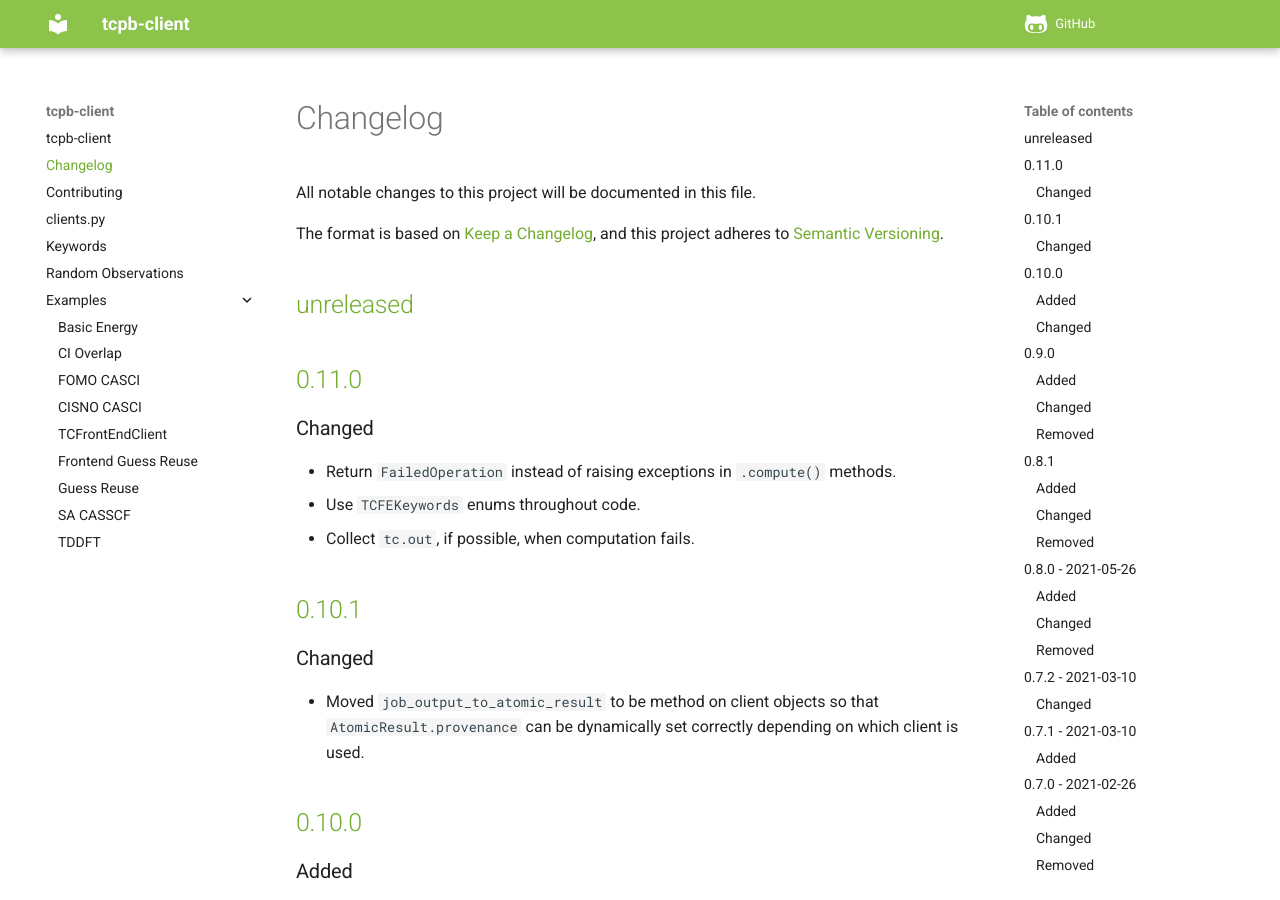
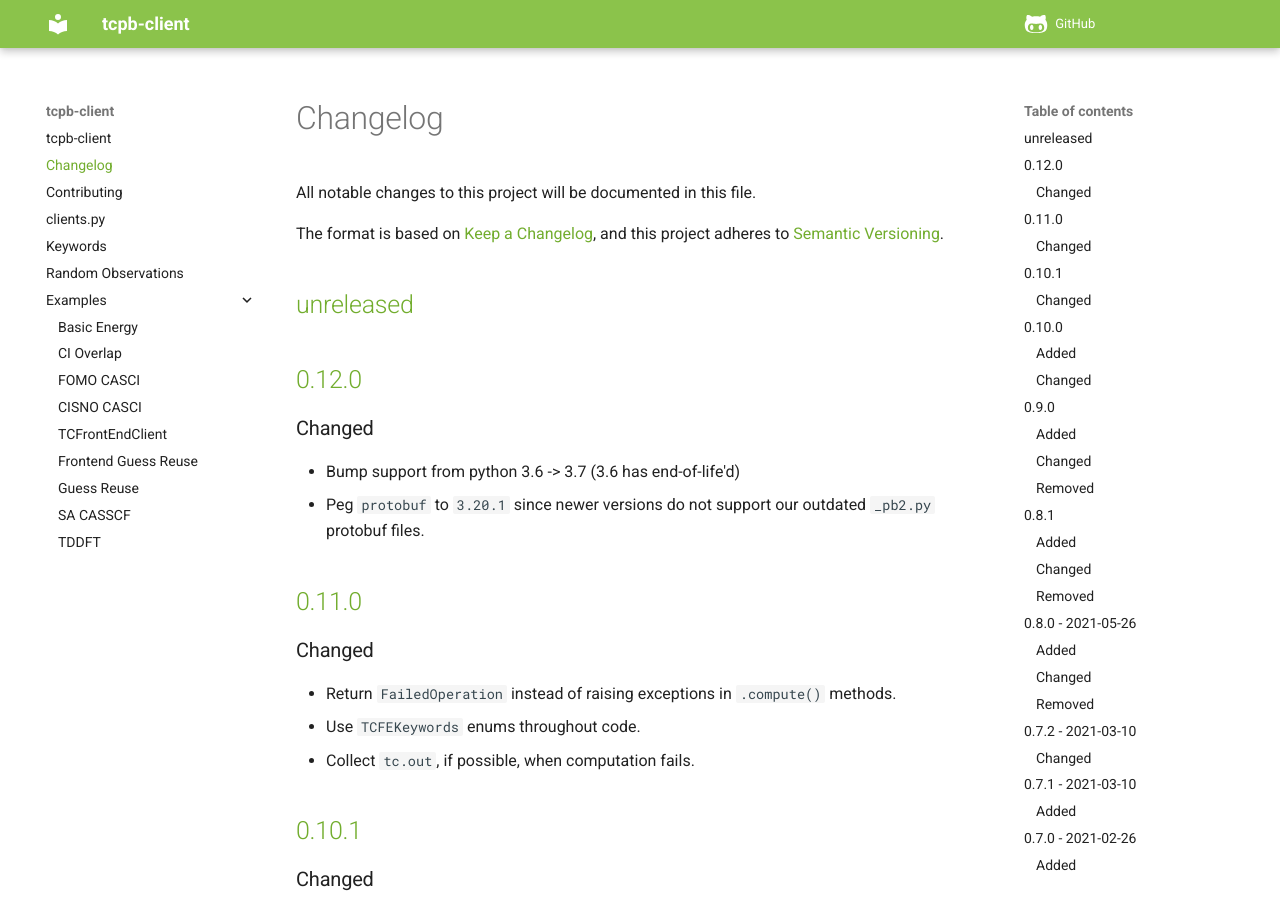
Before and after one commit to mtzgroup/tcpb-client, an MkDocs documentation site: the page built from docs/CHANGELOG.md, in a window 1280 px wide and 900 px high. Built offline with MkDocs 1.6.1 and Material for MkDocs 9.7.7, drawn with Linux system fonts in a browser that asks for light colours; comment, search, counter and statistics services are not loaded.

Commit message:
Bump version. Update CHANGELOG

```diff
--- a/docs/CHANGELOG.md
+++ b/docs/CHANGELOG.md
@@ -5,6 +5,13 @@
 The format is based on [Keep a Changelog](https://keepachangelog.com/en/1.0.0/), and this project adheres to [Semantic Versioning](https://semver.org/spec/v2.0.0.html).
 
 ## [unreleased]
+
+## [0.12.0]
+
+### Changed
+
+- Bump support from python 3.6 -> 3.7 (3.6 has end-of-life'd)
+- Peg `protobuf` to `3.20.1` since newer versions do not support our outdated `_pb2.py` protobuf files.
 
 ## [0.11.0]
 
@@ -130,7 +137,8 @@
 
 - All of Stefan's original code.
 
-[unreleased]: https://github.com/mtzgroup/tcpb-client/compare/0.11.0...HEAD
+[unreleased]: https://github.com/mtzgroup/tcpb-client/compare/0.12.0...HEAD
+[0.12.0]: https://github.com/mtzgroup/tcpb-client/releases/tag/0.12.0
 [0.11.0]: https://github.com/mtzgroup/tcpb-client/releases/tag/0.11.0
 [0.10.1]: https://github.com/mtzgroup/tcpb-client/releases/tag/0.10.1
 [0.10.0]: https://github.com/mtzgroup/tcpb-client/releases/tag/0.10.0
--- a/tcpb/__init__.py
+++ b/tcpb/__init__.py
@@ -2,4 +2,4 @@
 
 from .clients import TCFrontEndClient, TCProtobufClient  # noqa
 
-__version__ = "0.11.0"
+__version__ = "0.12.0"
```
